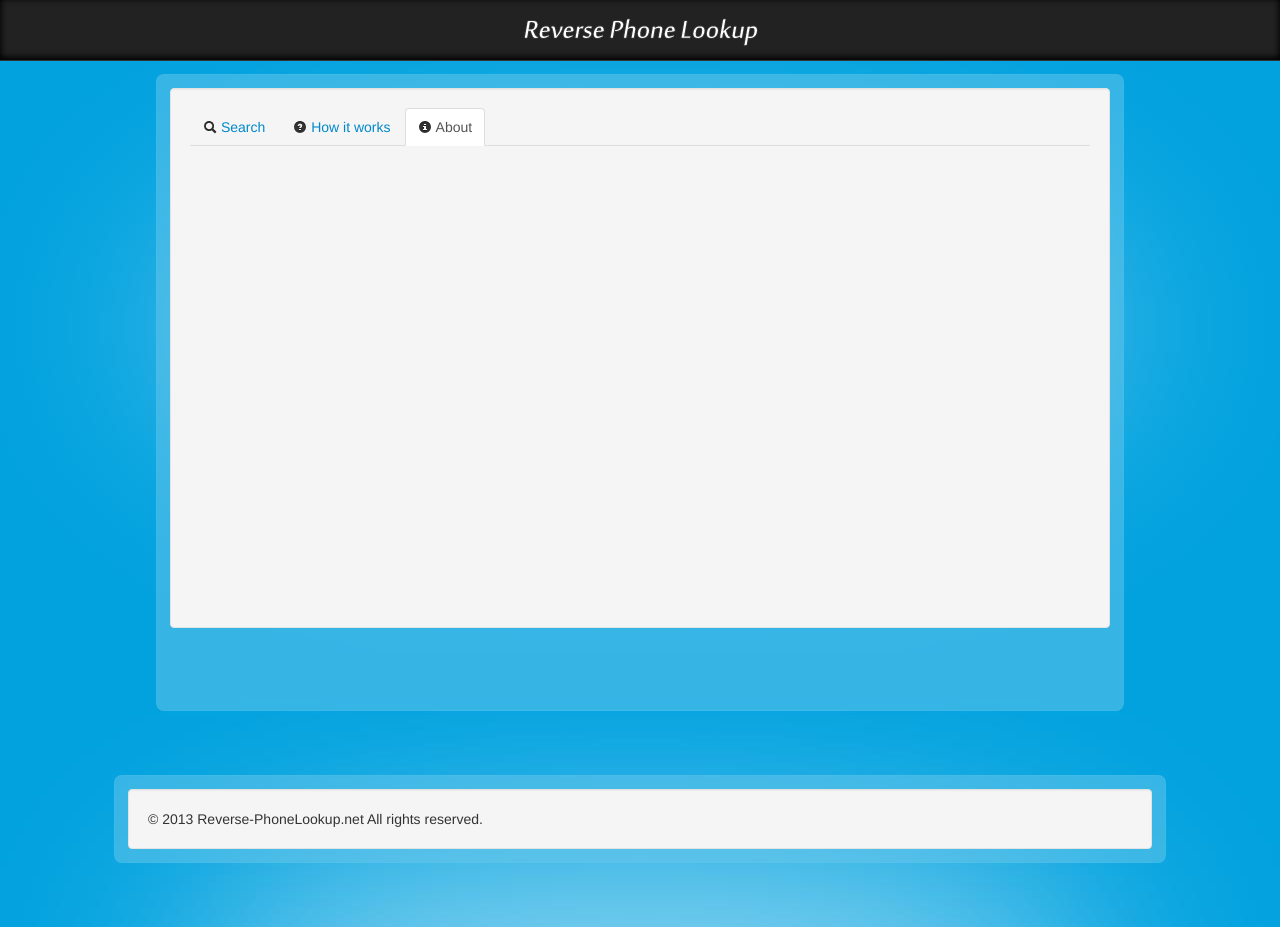
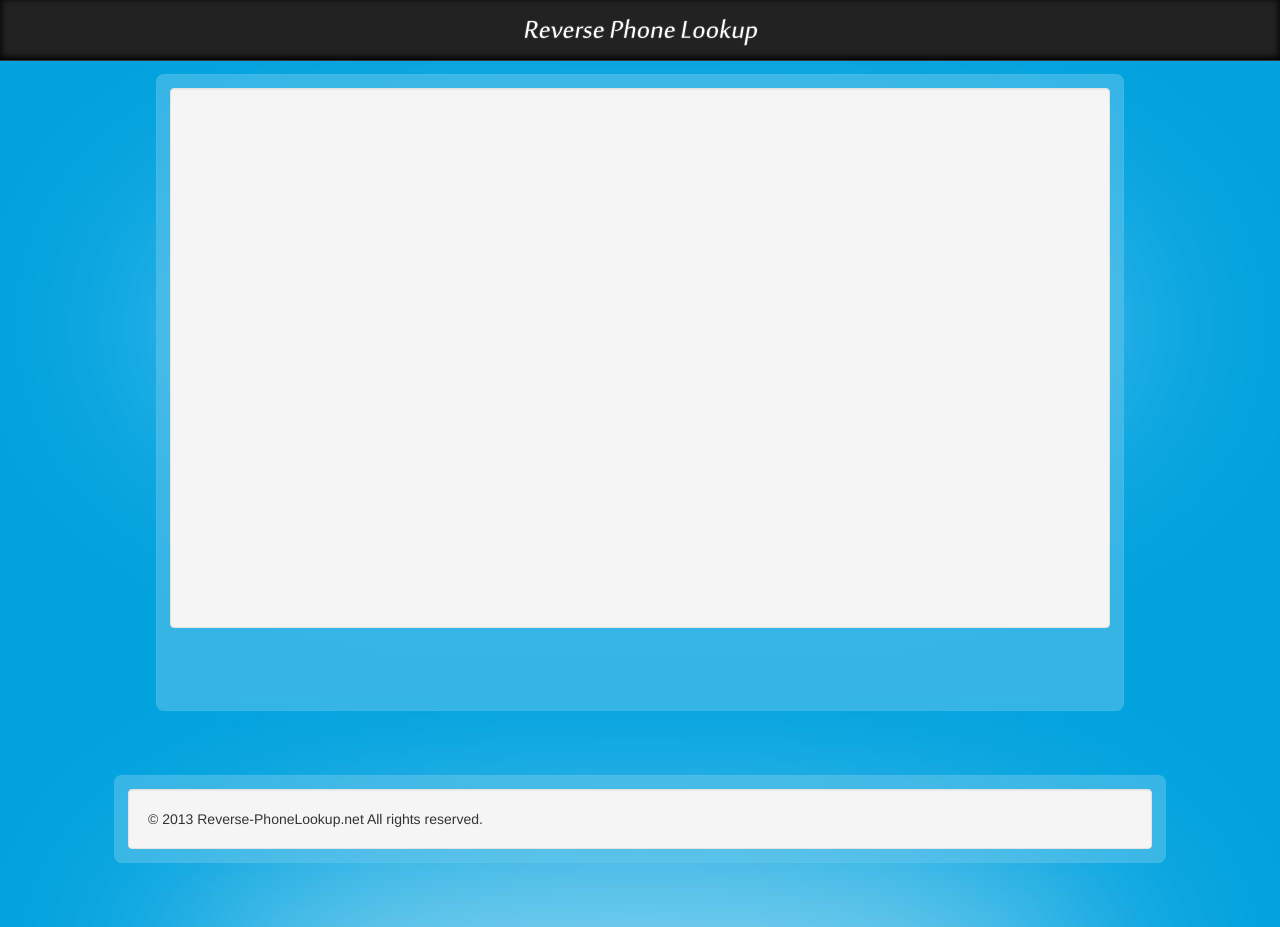
Before and after one commit to byhoussaine/reverse-phone-lookup, a plain HTML site: page about.html in a window 1280 px wide. Drawn offline with nearby package versions, Linux system fonts and the light colour scheme.

Commit message:
Update about.html

```diff
--- a/about.html
+++ b/about.html
@@ -14,10 +14,8 @@
 	</div>
 	<div class="container">
 		<div class="well" style="height:500px">
-  <ul class="nav nav-tabs">
-  <li ><a href="index.html"><i class="icon-search"></i> Search</a></li>
-  <li ><a href="how.html" ><i class="icon-question-sign"></i> How it works</a></li>
-  <li class="active"><a href="about.html"><i class="icon-info-sign"></i> About</a></li>
+
+
 </ul>
 
 
```
